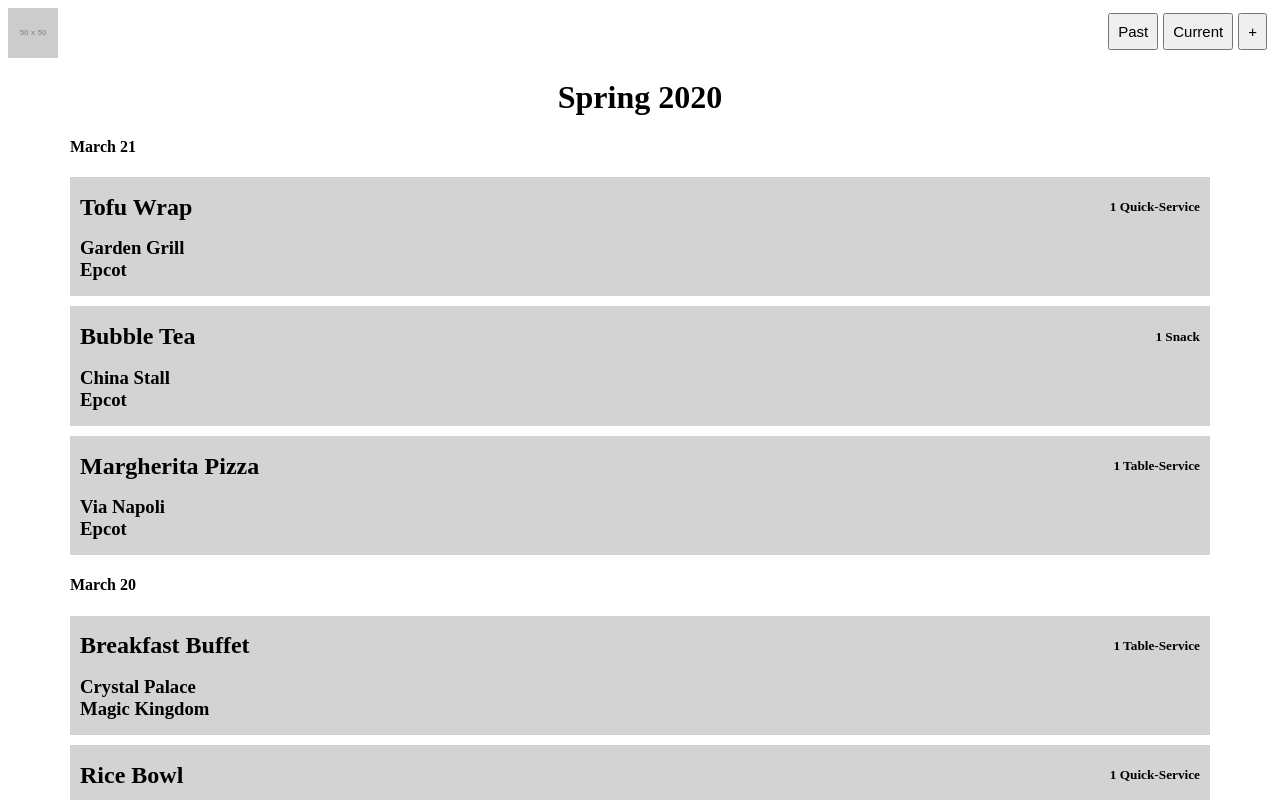
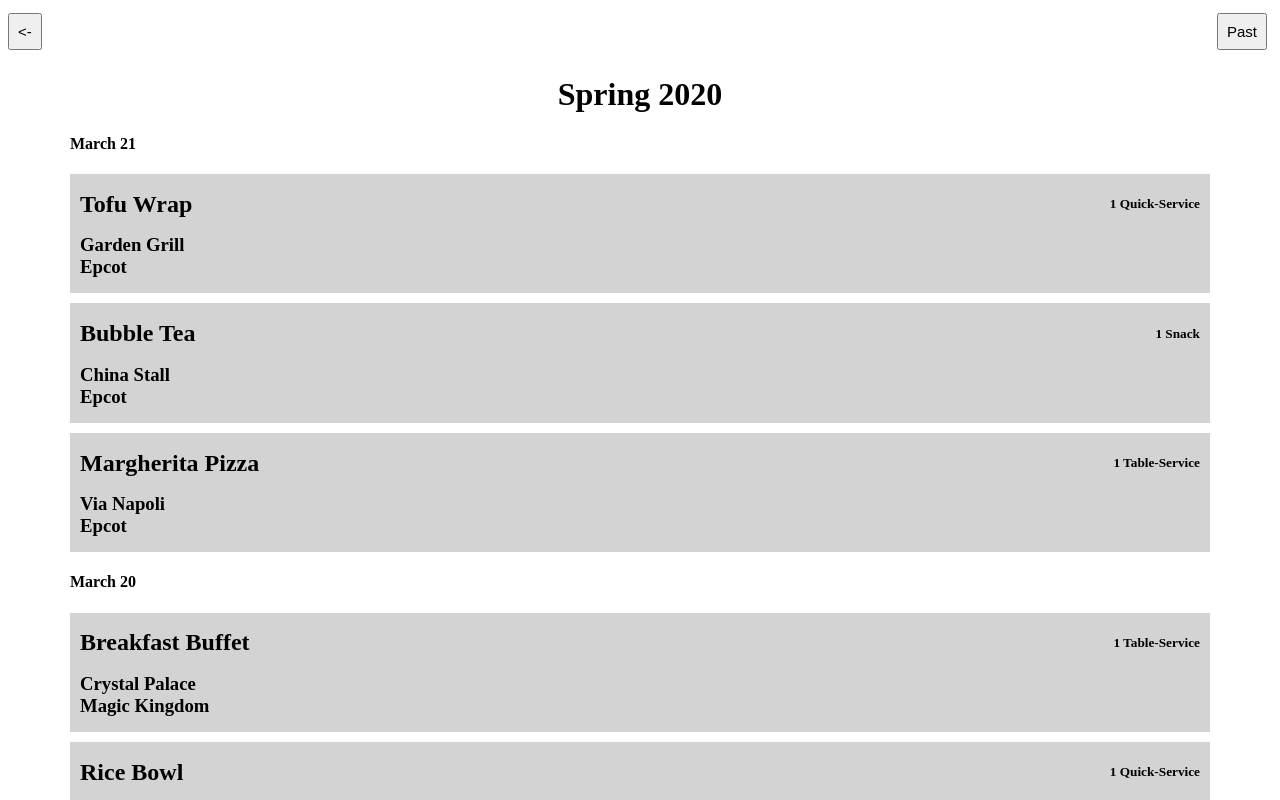
Before and after one commit to christinakerr/disney-dining-tracker, a React (Create React App) app in the folder client/: page /vacation/1 in a window 1280 px wide. Shown: the top 800 px of the page. Built offline with nearby package versions, Linux system fonts and the light colour scheme.

Commit message:
Added back button to header

```diff
--- a/client/public/index.html
+++ b/client/public/index.html
@@ -10,6 +10,7 @@
       content="Web site created using create-react-app"
     />
     <link rel="apple-touch-icon" href="%PUBLIC_URL%/logo192.png" />
+    <link rel="stylesheet" href="https://cdn.jsdelivr.net/npm/@fortawesome/fontawesome-free@5.15.3/css/fontawesome.min.css" integrity="sha384-wESLQ85D6gbsF459vf1CiZ2+rr+CsxRY0RpiF1tLlQpDnAgg6rwdsUF1+Ics2bni" crossorigin="anonymous">
     <!--
       manifest.json provides metadata used when your web app is installed on a
       user's mobile device or desktop. See https://developers.google.com/web/fundamentals/web-app-manifest/
--- a/client/src/App.js
+++ b/client/src/App.js
@@ -15,10 +15,12 @@
 function App() {
   return (
     <Provider store={store}>
-      <Header />
-      <Container>
+
         <BrowserRouter>
         {/* basename="/disney-dining-tracker" */}
+
+        <Header />
+      <Container>
           <Switch>
             <Route exact path="/" component={Home} />
             <Route exact path="/add-vacation" component={AddVacation} />
@@ -26,8 +28,9 @@
             <Route path="/vacation/:id" component={Home}/>
             <Route exact path="/add-food" component={AddFood} />
           </Switch>
+          </Container>
         </BrowserRouter>
-      </Container>
+
     </Provider>
   );
 }
--- a/client/src/components/Header.js
+++ b/client/src/components/Header.js
@@ -3,18 +3,43 @@
 import Button from "./Button"
 import { css } from '@emotion/react'
 
-function Header(){
+// import { currentVacation } from "../utils/filterVacations"
+
+import { useHistory } from 'react-router-dom'
+
+// import { useSelector } from 'react-redux'
+
+function Header() {
+
+    const history = useHistory();
+    console.log(history);
+
+    // const userData = useSelector((state) => state.userData)
+
+    // const current = currentVacation(userData);
+
+    if (window.location.pathname === "/") {
         return (
             <div>
                 <img src="http://via.placeholder.com/50" alt="placeholder" css={image} />
                 <div css={menu}>
                     <Button>Past</Button>
-            <Button>Current</Button>
-            <Button>+</Button>
                 </div>
                 <div css={clearfix}></div>
             </div>
         );
+    } else {
+        return (
+            <div>
+                <Button onClick={()=>history.goBack()}>{"<-"}</Button>
+                <div css={menu}>
+                    <Button>Past</Button>
+                </div>
+                <div css={clearfix}></div>
+            </div>
+        );
+    }
+
 }
 
 export default Header;
--- a/client/src/pages/Home.js
+++ b/client/src/pages/Home.js
@@ -21,6 +21,7 @@
     const current = currentVacation(userData);
 
     const history = useHistory();
+
     const params = useParams();
 
     function sortFoods(vacation) {
```
Also changed, not shown: 1 other file (tests, documents, lock files or other folders). Lines whose indentation alone changed are shown as unchanged.
